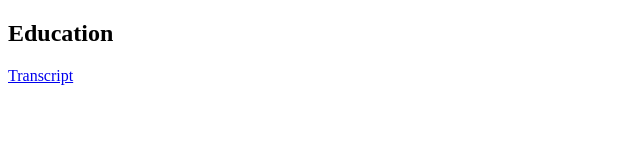
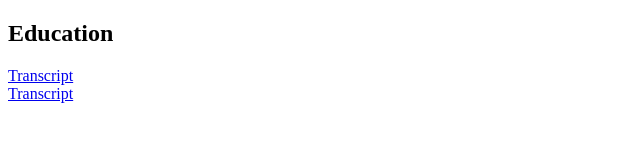
Before and after one commit to Jill01/Jill01.github.io, a plain HTML site: page index.html in a window 1280 px wide. Shown: the full height of the page, 0-640 px from the left. Drawn offline with Linux system fonts and the light colour scheme.

Commit message:
Update index.html

```diff
--- a/index.html
+++ b/index.html
@@ -22,7 +22,8 @@
 <table>
   <tbody>
   <tr>
-	<a href="papers/trans1.pdf" target="_blank">Transcript</a>  <br>
+	<a href="CV_Mengzhao_Jia.pdf" target="_blank">Transcript</a>  <br>
+	<a href="Transcripts_BS&MS_Mengzhao_Jia.pdf" target="_blank">Transcript</a>  <br>
 
    </tr>
    </tbody>
```
